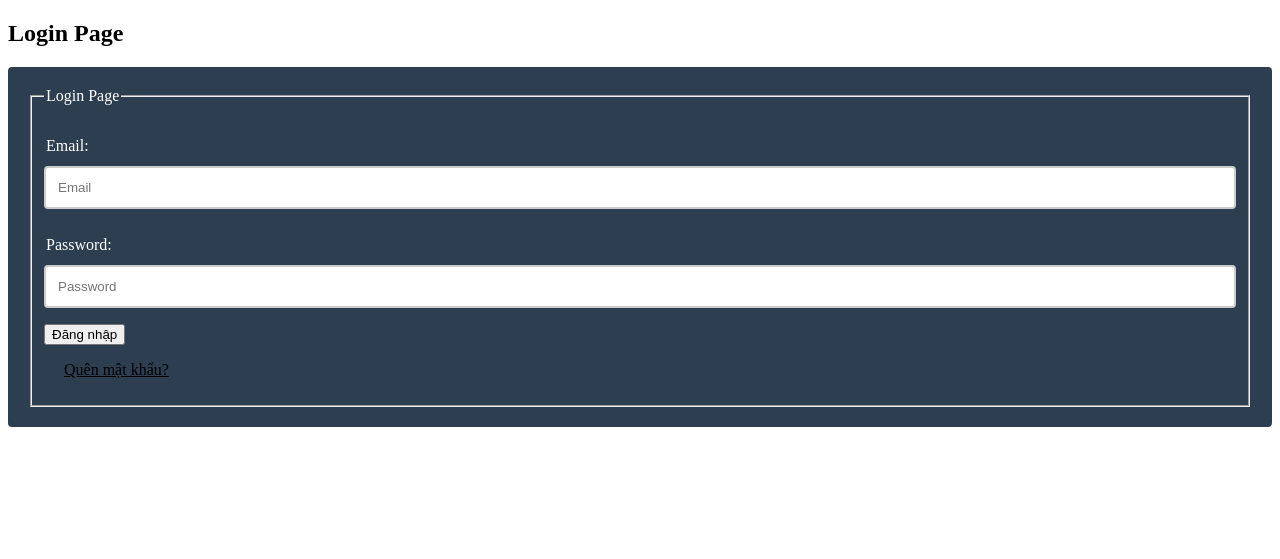
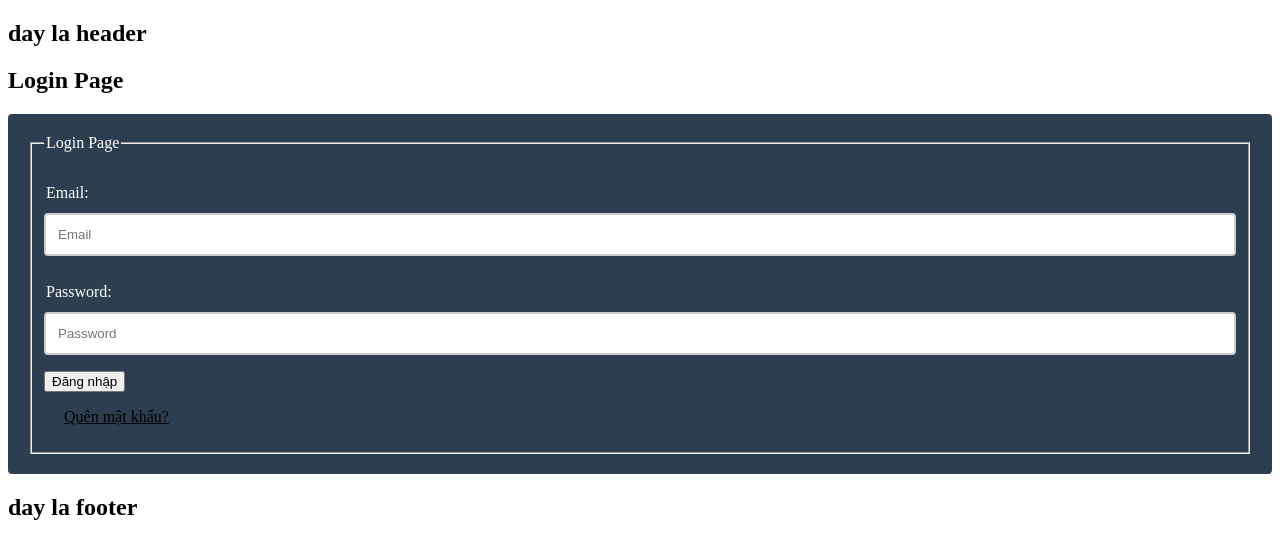
Before and after one commit to slothbelphegor/quan_ly_khoa_hoc_php, a PHP site: page /login.php in a window 1280 px wide. Shown: the top 559 px of the page. Run offline with PHP 8.4, Linux system fonts and the light colour scheme.

Commit message:
add function.php

```diff
--- a/config.php
+++ b/config.php
@@ -7,3 +7,6 @@ define('DB_NAME', 'lms');
 define('DB_USER', 'root');
 define('DB_PASS', '123456');
 // define('DEBUG', true);
+
+define('WEB_HOST', 'http://'.$_SERVER['HTTP_HOST']);
+define('WEB_PATH', __DIR__);
--- a/inc/footer.php
+++ b/inc/footer.php
@@ -6,6 +6,6 @@
     <title>Document</title>
 </head>
 <body>
-
+    <h2>day la footer</h2>
 </body>
 </html>
--- /dev/null
+++ b/inc/function.php
@@ -0,0 +1,6 @@
+<?php
+function layouts($layoutName = "header"){
+    if(file_exists(WEB_PATH.'/inc/'.$layoutName.'.php')){
+        require WEB_PATH.'/inc/'.$layoutName.'.php';
+    }
+}
--- a/inc/header.php
+++ b/inc/header.php
@@ -6,6 +6,6 @@
     <title>Document</title>
 </head>
 <body>
-
+    <h2>day la header</h2>
 </body>
 </html>
--- a/login.php
+++ b/login.php
@@ -1,5 +1,7 @@
 <?php
 require "inc/init.php";
+require "inc/function.php";
+layouts("header");
 
 if ($_SERVER["REQUEST_METHOD"] == "POST") {
     $email = $_POST["email"];
@@ -56,3 +58,7 @@ if ($_SERVER["REQUEST_METHOD"] == "POST") {
 </body>
 
 </html>
+
+<?
+layouts("footer");
+?>
```
